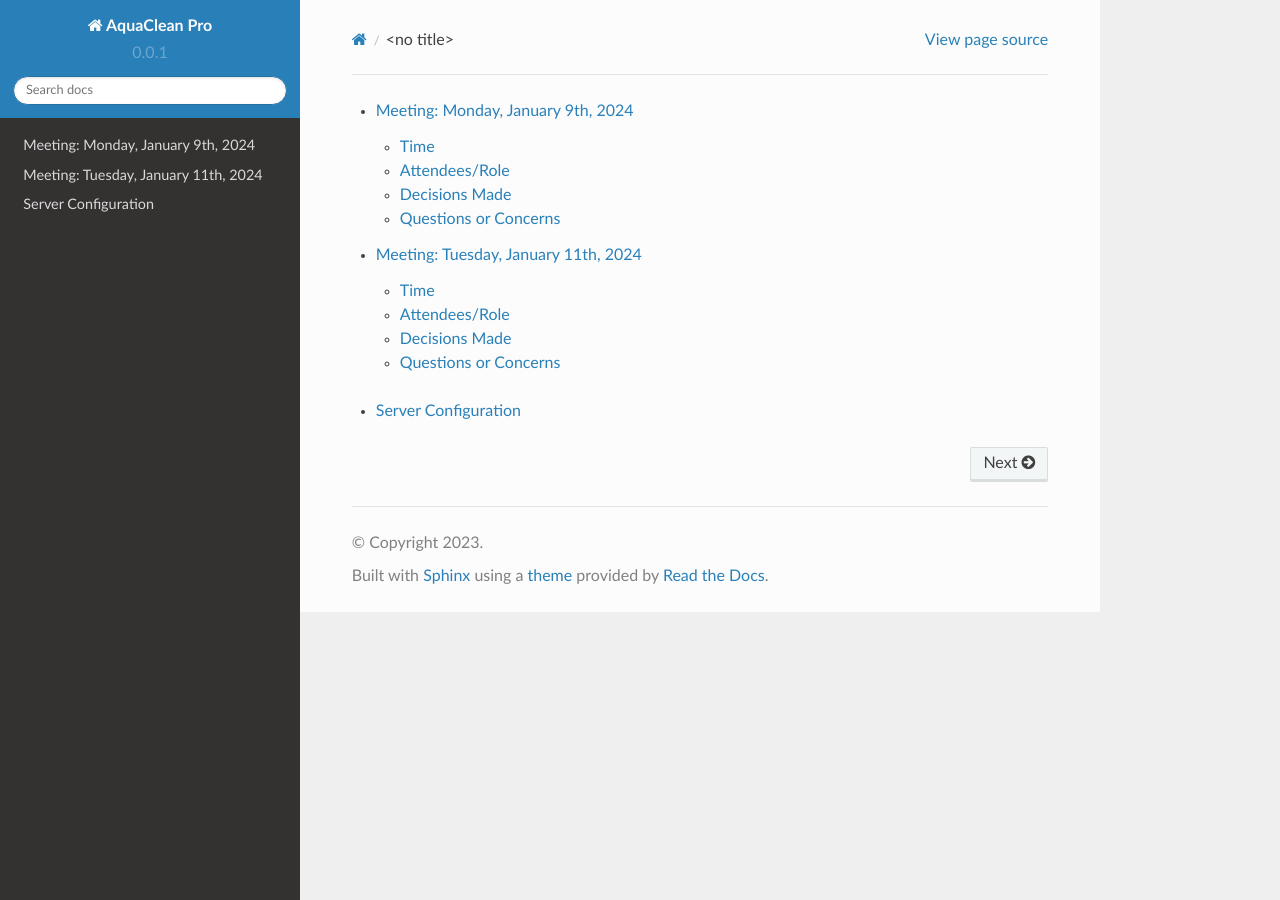
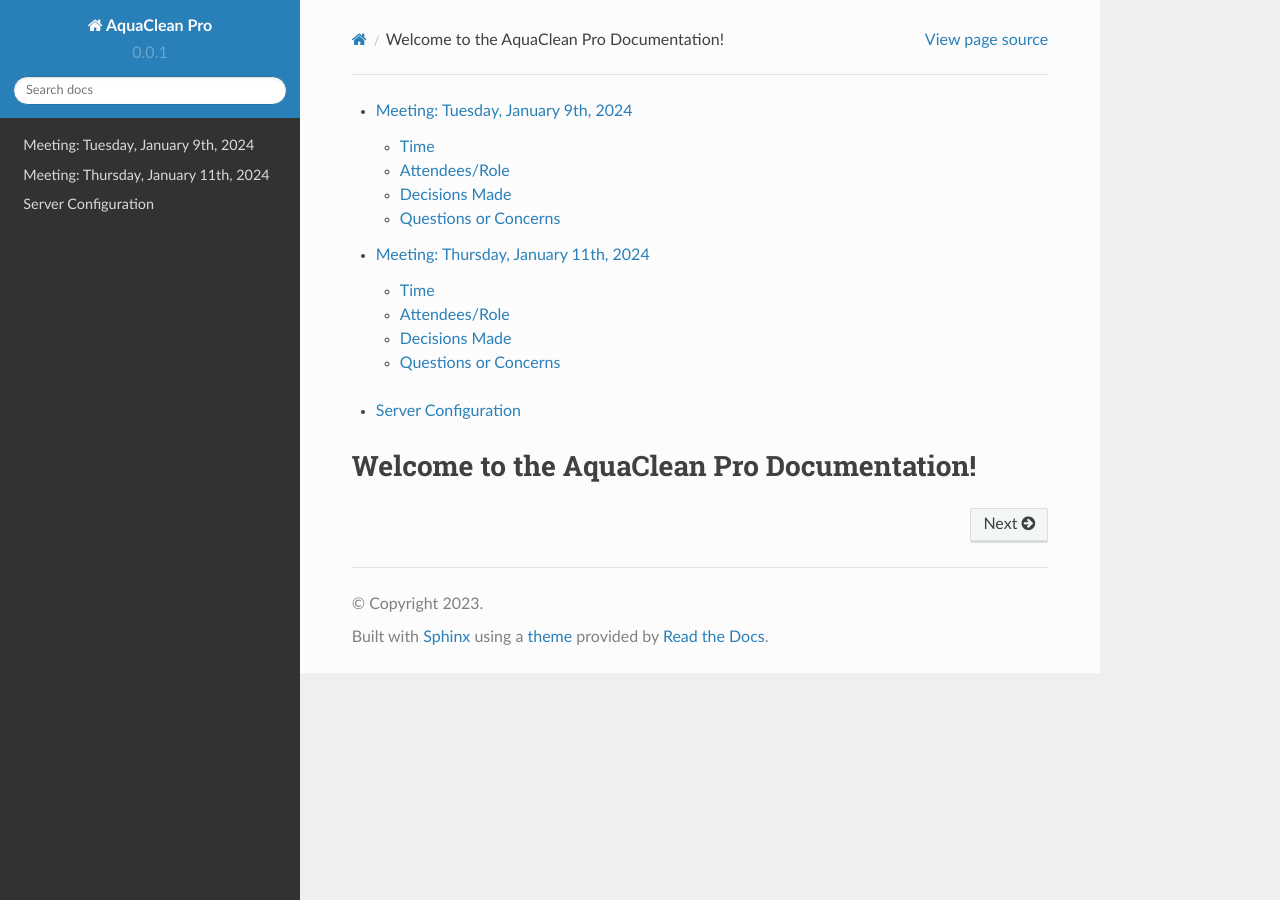
Before and after one commit to NathanWeiland10/AquaCleanPro, a Sphinx documentation site: the page built from docs/index.rst, in a window 1280 px wide. Built offline with Sphinx 7.4.7 and the Read the Docs theme 2.0.0, drawn with Linux system fonts in a browser that asks for light colours; pages that are not in the unit, such as notebooks, are missing from menus.

```diff
--- a/docs/index.rst
+++ b/docs/index.rst
@@ -1,5 +1,9 @@
-.. toctree:: Meetings
+.. toctree:: Meeting Minutes
     meeting-minutes/week0
 
 .. toctree:: Docs
     server-config
+
+###########################################
+Welcome to the AquaClean Pro Documentation!
+###########################################
--- a/docs/meeting-minutes/week0.md
+++ b/docs/meeting-minutes/week0.md
@@ -1,4 +1,4 @@
-# Meeting: Monday, January 9th, 2024
+# Meeting: Tuesday, January 9th, 2024
 ### Time
 - 9:00am - 9:20am
 ### Attendees/Role
@@ -13,7 +13,7 @@
 - AquaClean Pro Design:
     - How to design in a way that we can wire the motors?
 
-# Meeting: Tuesday, January 11th, 2024
+# Meeting: Thursday, January 11th, 2024
 ### Time
 - 8:45am - 9:20am
 ### Attendees/Role
```
Also changed, not shown: 1 other file.
